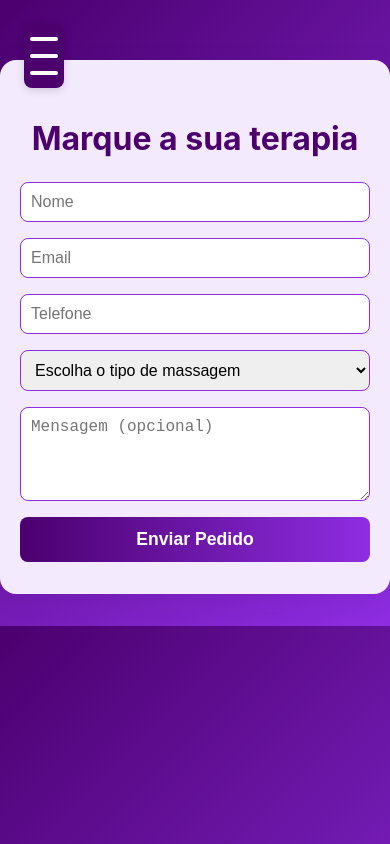
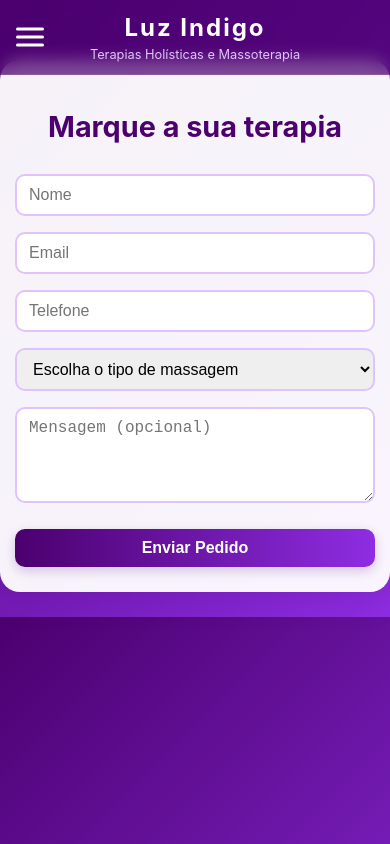
Before and after one commit to jvfd1983/Luz_indigo, a React (Create React App) app: page /Luz_indigo/marcacao in a window 390 px wide. Built offline with nearby package versions, Linux system fonts and the light colour scheme.

Commit message:
modificaçoes

```diff
--- a/src/App.css
+++ b/src/App.css
@@ -1,3 +1,48 @@
+/* Estilos gerais */
+body {
+  margin: 0;
+  font-family: -apple-system, BlinkMacSystemFont, 'Segoe UI', 'Roboto', 'Oxygen',
+    'Ubuntu', 'Cantarell', 'Fira Sans', 'Droid Sans', 'Helvetica Neue',
+    sans-serif;
+  -webkit-font-smoothing: antialiased;
+  -moz-osx-font-smoothing: grayscale;
+  background: linear-gradient(135deg, #4b006e 0%, #8e2de2 100%);
+}
+
+code {
+  font-family: source-code-pro, Menlo, Monaco, Consolas, 'Courier New',
+    monospace;
+}
+
+/* Header */
+.header {
+  width: 100%;
+  background: rgba(75, 0, 110, 0.7);
+  padding: 0.8rem 0;
+  position: fixed;
+  top: 0;
+  left: 0;
+  text-align: center;
+  z-index: 1000;
+  backdrop-filter: blur(8px);
+  -webkit-backdrop-filter: blur(8px);
+  border-bottom: 1px solid rgba(255, 255, 255, 0.1);
+}
+
+.title {
+  color: #fff;
+  font-size: 2rem;
+  margin: 0 0 0.3rem 0;
+  letter-spacing: 2px;
+}
+
+.subtitle {
+  color: #e0c3fc;
+  font-size: 1rem;
+  margin: 0;
+}
+
+/* Main container */
 .main-container {
   display: flex;
   flex-direction: column;
@@ -5,20 +50,10 @@
   justify-content: center;
   min-height: 100vh;
   background: linear-gradient(135deg, #4b006e 0%, #8e2de2 100%);
+  padding: 4rem 20px 100px 20px;
 }
 
-.title {
-  color: #fff;
-  font-size: 3rem;
-  margin-bottom: 1rem;
-  letter-spacing: 2px;
-}
-
-.subtitle {
-  color: #e0c3fc;
-  font-size: 1.2rem;
-}
-/* ...existing code... */
+/* Footer */
 .footer {
   margin-top: 2rem;
   padding: 1rem 0;
@@ -30,302 +65,141 @@
   position: fixed;
   bottom: 0;
   left: 0;
-}
-.footer a {
-  color: #e0c3fc;
-  text-decoration: none;
-}
-.footer a:hover {
-  text-decoration: underline;
-}
-.header {
-  width: 100%;
-  background: rgba(75, 0, 110, 0.95);
-  padding: 1rem 0;
-  position: fixed;
-  top: 0;
-  left: 0;
-  text-align: center;
-  z-index: 1000;
-}
-
-.title {
-  color: #fff;
-  font-size: 2.5rem;
-  margin: 0;
-  letter-spacing: 2px;
-}
-
-.main-container {
-  display: flex;
-  flex-direction: column;
-  align-items: center;
-  justify-content: center;
-  min-height: 100vh;
-  background: linear-gradient(135deg, #4b006e 0%, #8e2de2 100%);
-  padding-top: 5rem; /* espaço para o header fixo */
-}
-
-.subtitle {
-  color: #e0c3fc;
-  font-size: 1.2rem;
-}
-
-.footer {
-  margin-top: 2rem;
-  padding: 1rem 0;
-  color: #fff;
-  font-size: 1rem;
-  background: rgba(0,0,0,0.2);
-  width: 100%;
-  text-align: center;
-  position: fixed;
-  bottom: 0;
-  left: 0;
+  backdrop-filter: blur(8px);
+  -webkit-backdrop-filter: blur(8px);
 }
 
 .footer a {
   color: #e0c3fc;
   text-decoration: none;
+  margin: 0 0.5rem;
 }
+
 .footer a:hover {
   text-decoration: underline;
 }
 
+/* Carrossel */
 .carousel {
+  width: 100%;
+  max-width: 800px;
+  margin: 2rem auto;
   display: flex;
   align-items: center;
   justify-content: center;
-  margin: 2rem 0;
 }
 
 .carousel-img {
-  width: 350px;
-  height: 250px;
+  width: 100%;
+  max-height: 500px;
   object-fit: cover;
   border-radius: 12px;
-  margin: 0 1rem;
-  box-shadow: 0 2px 8px rgba(0,0,0,0.2);
+  box-shadow: 0 4px 16px rgba(0,0,0,0.3);
+  transition: transform 0.3s ease;
+}
+
+.carousel-img:hover {
+  transform: scale(1.02);
 }
 
 .carousel-btn {
-  background: #8e2de2;
+  background: rgba(142, 45, 226, 0.7);
   color: #fff;
   border: none;
   font-size: 2rem;
   border-radius: 50%;
-  width: 40px;
-  height: 40px;
+  width: 50px;
+  height: 50px;
   cursor: pointer;
-  transition: background 0.2s;
-}
-.carousel-btn:hover {
-  background: #4b006e;
-}
-/* ...existing code... */
-.contact-form {
-  display: flex;
-  flex-direction: column;
-  gap: 1rem;
-  width: 100%;
-  max-width: 400px;
-  margin: 2rem auto;
+  transition: all 0.3s;
+  margin: 0 20px;
 }
 
-.contact-form input,
-.contact-form textarea {
-  padding: 0.7rem;
-  border-radius: 6px;
-  border: 1px solid #ccc;
-  font-size: 1rem;
+.carousel-btn:hover {
+  background: rgba(75, 0, 110, 0.9);
+  transform: scale(1.1);
 }
 
-.contact-form button {
-  background: #8e2de2;
-  color: #fff;
-  border: none;
-  padding: 0.8rem;
-  border-radius: 6px;
-  font-size: 1rem;
-  cursor: pointer;
-  transition: background 0.2s;
-}
-
-.contact-form button:hover {
-  background: #4b006e;
-}
-
-.back-link {
-  display: inline-block;
-  margin-bottom: 1rem;
-  color: #e0c3fc;
-  text-decoration: none;
-  font-size: 1rem;
-}
-.back-link:hover {
-  text-decoration: underline;
-}
-
+/* Botão de marcação */
 .marcar-link {
   display: inline-block;
   margin: 2rem 0 1rem 0;
-  padding: 0.8rem 2rem;
+  padding: 1rem 2.5rem;
   background: #8e2de2;
   color: #fff;
   font-size: 1.2rem;
   border-radius: 8px;
   text-decoration: none;
   font-weight: bold;
-  transition: background 0.2s;
+  transition: all 0.3s;
+  box-shadow: 0 4px 12px rgba(0,0,0,0.2);
 }
+
 .marcar-link:hover {
   background: #4b006e;
-}
-/* ...existing code... */
-
-.carousel-img {
-  width: 350px;
-  height: 250px;
-  max-width: 90vw;
-  max-height: 40vw;
-  object-fit: cover;
-  border-radius: 12px;
-  margin: 0 1rem;
-  box-shadow: 0 2px 8px rgba(0,0,0,0.2);
+  transform: translateY(-2px);
+  box-shadow: 0 6px 16px rgba(0,0,0,0.3);
 }
 
-/* Responsividade para telas pequenas */
-@media (max-width: 600px) {
-  .carousel-img {
-    width: 95vw;
-    height: auto;
-    max-height: 50vw;
-  }
-.main-container {
-  display: flex;
-  flex-direction: column;
-  align-items: center;
-  justify-content: center;
-  min-height: 100vh;
-  background: linear-gradient(135deg, #6a11cb 0%, #2575fc 100%); /* Novo gradiente azul/roxo */
-  padding-top: 5rem; /* espaço para o header fixo */
+/* Link do WhatsApp */
+.whatsapp-link {
+  color: #25D366 !important;
+  font-weight: bold;
 }
-  .footer, .header {
-    font-size: 0.9rem;
-    padding: 0.7rem 0;
-  }
-  .title {
-    font-size: 1.5rem;
-  }
-  .subtitle {
-    font-size: 1rem;
-  }
-  .marcar-link {
-    font-size: 1rem;
-    padding: 0.7rem 1.2rem;
-  }
+
+.whatsapp-link:hover {
+  text-decoration: underline;
 }
-/* Burger menu styles */
+
+/* Menu Burger */
 .burger-btn {
+  position: absolute;
+  left: 1rem;
+  top: 50%;
+  transform: translateY(-50%);
   background: none;
   border: none;
   cursor: pointer;
-  display: inline-block;
-  margin-right: 16px;
-  vertical-align: middle;
+  display: flex;
+  flex-direction: column;
+  gap: 5px;
+  padding: 8px;
+  z-index: 1100;
 }
+
 .burger-bar {
   display: block;
   width: 28px;
-  height: 4px;
-  margin: 5px 0;
-  background: #333;
+  height: 3px;
+  background: #fff;
   border-radius: 2px;
   transition: 0.3s;
 }
+
 .burger-menu {
   position: fixed;
-  top: 0; left: -250px;
+  top: 0;
+  left: -250px;
   width: 220px;
   height: 100%;
-  background: #fff;
+  background: #4b006e;
   box-shadow: 2px 0 12px rgba(0,0,0,0.12);
-  z-index: 1000;
+  z-index: 1200;
   transition: left 0.3s;
-  padding-top: 40px;
+  padding-top: 60px;
 }
+
 .burger-menu.open {
   left: 0;
 }
+
 .burger-nav {
   display: flex;
   flex-direction: column;
   gap: 24px;
   padding: 32px;
 }
-.burger-nav a {
-  color: #333;
-  text-decoration: none;
-  font-size: 1.2em;
-}
-.close-btn {
-  position: absolute;
-  top: 8px;
-  right: 16px;
-  background: none;
-  border: none;
-  font-size: 2em;
-  cursor: pointer;
-}
-body {
-  background: linear-gradient(135deg, #4b006e 0%, #8e2de2 100%);
-}
 
-/* Botão fixo do burger menu */
-.burger-btn-fixed {
-  position: fixed;
-  top: 24px;
-  left: 24px;
-  z-index: 1100;
-  background: #4b006e;
-  border: none;
-  border-radius: 8px;
-  padding: 8px 6px;
-  cursor: pointer;
-  box-shadow: 0 2px 8px rgba(0,0,0,0.15);
-  display: flex;
-  flex-direction: column;
-  gap: 3px;
-}
-.burger-btn-fixed .burger-bar {
-  background: #fff;
-  width: 28px;
-  height: 4px;
-  border-radius: 2px;
-  transition: 0.3s;
-}
-
-/* Burger menu lateral com cor indigo */
-.burger-menu {
-  position: fixed;
-  top: 0; left: -250px;
-  width: 220px;
-  height: 100%;
-  background: #4b006e;
-  box-shadow: 2px 0 12px rgba(0,0,0,0.12);
-  z-index: 1200;
-  transition: left 0.3s;
-  padding-top: 40px;
-}
-.burger-menu.open {
-  left: 0;
-}
-.burger-nav {
-  display: flex;
-  flex-direction: column;
-  gap: 24px;
-  padding: 32px;
-}
 .burger-nav a {
   color: #fff;
   text-decoration: none;
@@ -333,12 +207,14 @@ body {
   font-weight: bold;
   transition: color 0.2s;
 }
+
 .burger-nav a:hover {
   color: #e0c3fc;
 }
+
 .close-btn {
   position: absolute;
-  top: 8px;
+  top: 12px;
   right: 16px;
   background: none;
   border: none;
@@ -346,37 +222,111 @@ body {
   color: #fff;
   cursor: pointer;
 }
+
+/* Contato */
 .contact-simple {
-  max-width: 400px;
-  margin: 60px auto 32px auto;
-  padding: 32px 20px;
-  background: #f3eafd;
-  border-radius: 16px;
-  box-shadow: 0 4px 24px rgba(75, 0, 110, 0.10);
+  max-width: 500px;
+  margin: 80px auto 40px auto;
+  padding: 40px 30px;
+  background: rgba(255, 255, 255, 0.95);
+  border-radius: 20px;
+  box-shadow: 0 8px 32px rgba(75, 0, 110, 0.15);
   text-align: center;
   color: #2d1457;
 }
+
 .contact-simple h1 {
   color: #4b006e;
   margin-bottom: 24px;
-  font-size: 2rem;
+  font-size: 2.2rem;
 }
+
 .contact-link {
   color: #8e2de2;
   text-decoration: none;
   font-weight: bold;
+  transition: color 0.2s;
 }
+
 .contact-link:hover {
   text-decoration: underline;
   color: #4b006e;
 }
-.whatsapp-link {
-  color: #25D366 !important; /* Verde do WhatsApp */
-  text-decoration: none;
-  font-weight: bold;
-  margin-left: 0.5rem;
+
+/* Responsividade */
+@media (max-width: 768px) {
+  .title {
+    font-size: 1.8rem;
+  }
+
+  .subtitle {
+    font-size: 0.9rem;
+  }
+
+  .carousel-img {
+    max-height: 400px;
+  }
+
+  .carousel-btn {
+    width: 40px;
+    height: 40px;
+    font-size: 1.5rem;
+    margin: 0 10px;
+  }
+
+  .marcar-link {
+    font-size: 1.1rem;
+    padding: 0.9rem 2rem;
+  }
+
+  .contact-simple,
+  .about-container,
+  .booking-container {
+    margin: 70px auto 30px auto;
+    padding: 30px 20px;
+  }
 }
-.whatsapp-link:hover {
-  text-decoration: underline;
+
+@media (max-width: 480px) {
+  .title {
+    font-size: 1.5rem;
+  }
+
+  .subtitle {
+    font-size: 0.8rem;
+  }
+
+  .carousel-img {
+    max-height: 300px;
+  }
+
+  .footer,
+  .header {
+    font-size: 0.9rem;
+    padding: 0.8rem 0;
+  }
+
+  .marcar-link {
+    font-size: 1rem;
+    padding: 0.8rem 1.5rem;
+  }
+
+  .contact-simple h1,
+  .booking-container h1,
+  .about-container h1 {
+    font-size: 1.8rem;
+  }
+
+  .contact-simple,
+  .about-container,
+  .booking-container {
+    margin: 60px auto 25px auto;
+    padding: 25px 15px;
+    font-size: 1rem;
+  }
+
+  .burger-btn {
+    left: 0.5rem;
+  }
 }
 /* ...existing code... */
--- a/src/App.js
+++ b/src/App.js
@@ -1,9 +1,9 @@
 import React, { useState } from "react";
-import { BrowserRouter as Router, Routes, Route, Link } from "react-router-dom";
+import { BrowserRouter as Router, Routes, Route, Link, useLocation } from "react-router-dom";
 import Contact from "./Contact";
 import "./App.css";
 import About from "./About";
-import Booking from "./Booking"; // Importa o componente Booking
+import Booking from "./Booking";
 
 const images = [
   process.env.PUBLIC_URL + "/images/massagem1.png",
@@ -11,12 +11,12 @@ const images = [
   process.env.PUBLIC_URL + "/images/massagem3.png",
 ];
 
-function BurgerMenu({ open, onClose }) {
+function BurgerMenu({ open, onClose, isHome }) {
   return (
     <div className={`burger-menu${open ? " open" : ""}`}>
       <button className="close-btn" onClick={onClose}>×</button>
       <nav className="burger-nav">
-        <Link to="/" onClick={onClose}>Início</Link>
+        {!isHome && <Link to="/" onClick={onClose}>Início</Link>}
         <Link to="/about" onClick={onClose}>Sobre</Link>
         <Link to="/contato" onClick={onClose}>Contato</Link>
         <Link to="/marcacao" onClick={onClose}>Marcação</Link>
@@ -27,7 +27,11 @@ function BurgerMenu({ open, onClose }) {
 
 function BurgerButton({ onClick }) {
   return (
-    <button className="burger-btn-fixed" onClick={onClick} aria-label="Abrir menu">
+    <button
+      className="burger-btn"
+      onClick={onClick}
+      aria-label="Abrir menu"
+    >
       <span className="burger-bar"></span>
       <span className="burger-bar"></span>
       <span className="burger-bar"></span>
@@ -35,13 +39,18 @@ function BurgerButton({ onClick }) {
   );
 }
 
-function Home({ images, current, nextImage, prevImage }) {
+function Header({ onMenuClick }) {
   return (
-    <>
     <header className="header">
+      <BurgerButton onClick={onMenuClick} />
       <h1 className="title">Luz Indigo</h1>
       <p className="subtitle">Terapias Holísticas e Massoterapia</p>
     </header>
+  );
+}
+
+function Home({ images, current, nextImage, prevImage }) {
+  return (
     <div className="main-container">
       <div className="carousel">
         <button onClick={prevImage} className="carousel-btn">{"<"}</button>
@@ -62,21 +71,34 @@ function Home({ images, current, nextImage, prevImage }) {
         </a>
       </footer>
     </div>
-    </>
+  );
+}
+
+function AppWrapper() {
+  return (
+    <Router basename="/Luz_indigo">
+      <App />
+    </Router>
   );
 }
 
 function App() {
   const [current, setCurrent] = useState(0);
   const [menuOpen, setMenuOpen] = useState(false);
+  const location = useLocation();
+  const isHome = location.pathname === "/";
 
   const nextImage = () => setCurrent((current + 1) % images.length);
   const prevImage = () => setCurrent((current - 1 + images.length) % images.length);
 
   return (
-    <Router basename="/Luz_indigo">
-      <BurgerButton onClick={() => setMenuOpen(true)} />
-      <BurgerMenu open={menuOpen} onClose={() => setMenuOpen(false)} />
+    <>
+      <Header onMenuClick={() => setMenuOpen(true)} />
+      <BurgerMenu
+        open={menuOpen}
+        onClose={() => setMenuOpen(false)}
+        isHome={isHome}
+      />
       <Routes>
         <Route
           path="/"
@@ -93,8 +115,8 @@ function App() {
         <Route path="/contato" element={<Contact />} />
         <Route path="/marcacao" element={<Booking />} />
       </Routes>
-    </Router>
+    </>
   );
 }
 
-export default App;
+export default AppWrapper;
--- a/src/Booking.css
+++ b/src/Booking.css
@@ -1,48 +1,103 @@
 .booking-container {
-  max-width: 420px;
-  margin: 60px auto 32px auto;
-  padding: 32px 20px;
-  background: #f3eafd;
-  border-radius: 16px;
-  box-shadow: 0 4px 24px rgba(75, 0, 110, 0.10);
+  max-width: 500px;
+  margin: 80px auto 40px auto;
+  padding: 40px 30px;
+  background: rgba(255, 255, 255, 0.95);
+  border-radius: 20px;
+  box-shadow: 0 8px 32px rgba(75, 0, 110, 0.15);
   text-align: center;
   color: #2d1457;
 }
 
 .booking-container h1 {
   color: #4b006e;
-  margin-bottom: 24px;
-  font-size: 2rem;
+  margin-bottom: 30px;
+  font-size: 2.2rem;
+  font-weight: 700;
 }
 
 .booking-form {
   display: flex;
   flex-direction: column;
-  gap: 16px;
+  gap: 20px;
 }
 
 .booking-form input,
 .booking-form select,
 .booking-form textarea {
-  padding: 10px;
-  border: 1px solid #8e2de2;
-  border-radius: 8px;
-  font-size: 1rem;
-  outline: none;
+  padding: 12px 15px;
+  border: 2px solid #e0c3fc;
+  border-radius: 10px;
+  font-size: 1.1rem;
+  transition: all 0.3s;
+}
+
+.booking-form input:focus,
+.booking-form select:focus,
+.booking-form textarea:focus {
+  border-color: #8e2de2;
+  box-shadow: 0 0 0 3px rgba(142, 45, 226, 0.2);
 }
 
 .booking-form button {
   background: linear-gradient(90deg, #4b006e 0%, #8e2de2 100%);
   color: #fff;
   border: none;
-  border-radius: 8px;
-  padding: 12px;
-  font-size: 1.1rem;
+  border-radius: 10px;
+  padding: 15px;
+  font-size: 1.2rem;
   font-weight: bold;
   cursor: pointer;
-  transition: background 0.2s;
+  transition: all 0.3s;
+  margin-top: 10px;
+  box-shadow: 0 4px 12px rgba(75, 0, 110, 0.2);
 }
 
 .booking-form button:hover {
   background: linear-gradient(90deg, #8e2de2 0%, #4b006e 100%);
+  transform: translateY(-2px);
+  box-shadow: 0 6px 16px rgba(75, 0, 110, 0.3);
 }
+
+@media (max-width: 768px) {
+  .booking-container {
+    padding: 30px 20px;
+    margin: 70px auto 30px auto;
+  }
+
+  .booking-container h1 {
+    font-size: 2rem;
+  }
+
+  .booking-form input,
+  .booking-form select,
+  .booking-form textarea {
+    padding: 10px 12px;
+    font-size: 1rem;
+  }
+
+  .booking-form button {
+    padding: 12px;
+    font-size: 1.1rem;
+  }
+}
+
+@media (max-width: 480px) {
+  .booking-container {
+    padding: 25px 15px;
+    margin: 60px auto 25px auto;
+  }
+
+  .booking-container h1 {
+    font-size: 1.8rem;
+  }
+
+  .booking-form {
+    gap: 16px;
+  }
+
+  .booking-form button {
+    padding: 10px;
+    font-size: 1rem;
+  }
+}
```
Also changed, not shown: src/About.css (+51 -21 lines), src/Contact.js (+11 -0 lines). Lines whose indentation alone changed are shown as unchanged.
